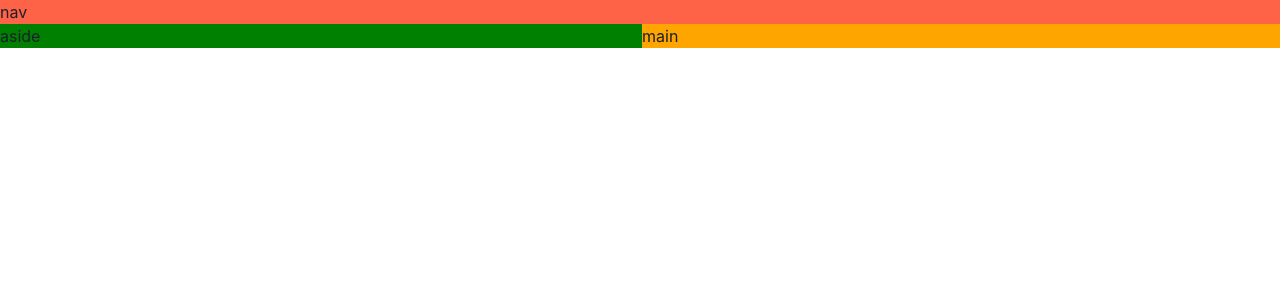
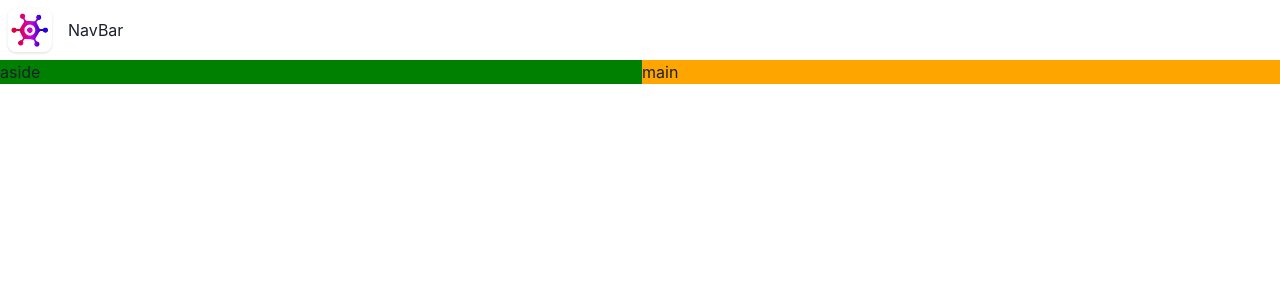
Before and after one commit to Marcus-K-Thorsen/first_project, a React (Vite) app: page / in a window 1280 px wide. Shown: the top 300 px of the page. Built offline with nearby package versions, Linux system fonts and the light colour scheme.

Commit message:
build the NavBar component

```diff
--- a/src/App.tsx
+++ b/src/App.tsx
@@ -1,4 +1,6 @@
 import { Grid, GridItem, Show } from "@chakra-ui/react";
+import NavBar from "./components/NavBar";
+
 
 function App() {
   return (
@@ -8,8 +10,8 @@
         lg: `"nav nav" "aside main"`,
       }}
     >
-      <GridItem gridArea="nav" bg="tomato">
-        nav
+      <GridItem gridArea="nav">
+        <NavBar />
       </GridItem>
       <Show above="lg">
         <GridItem gridArea="aside" bg="green">
--- /dev/null
+++ b/src/components/NavBar.tsx
@@ -0,0 +1,15 @@
+import { HStack, Image, Text } from "@chakra-ui/react";
+import logo from "../assets/logo.webp";
+
+
+const NavBar = () => {
+    return (
+        <HStack>
+            <Image src={logo} boxSize="60px" />
+            <Text>NavBar</Text>
+        </HStack>
+    );
+};
+
+
+export default NavBar;
```
Also changed, not shown: src/assets/logo.webp (added).
